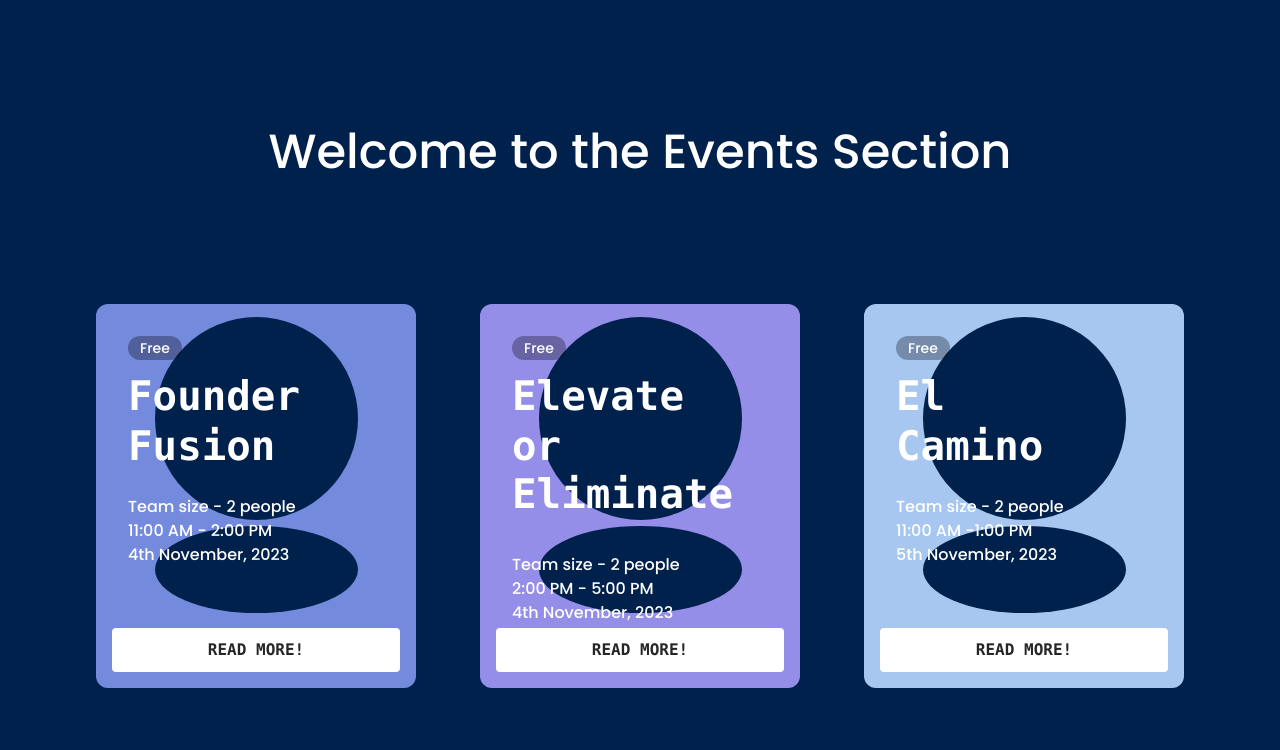
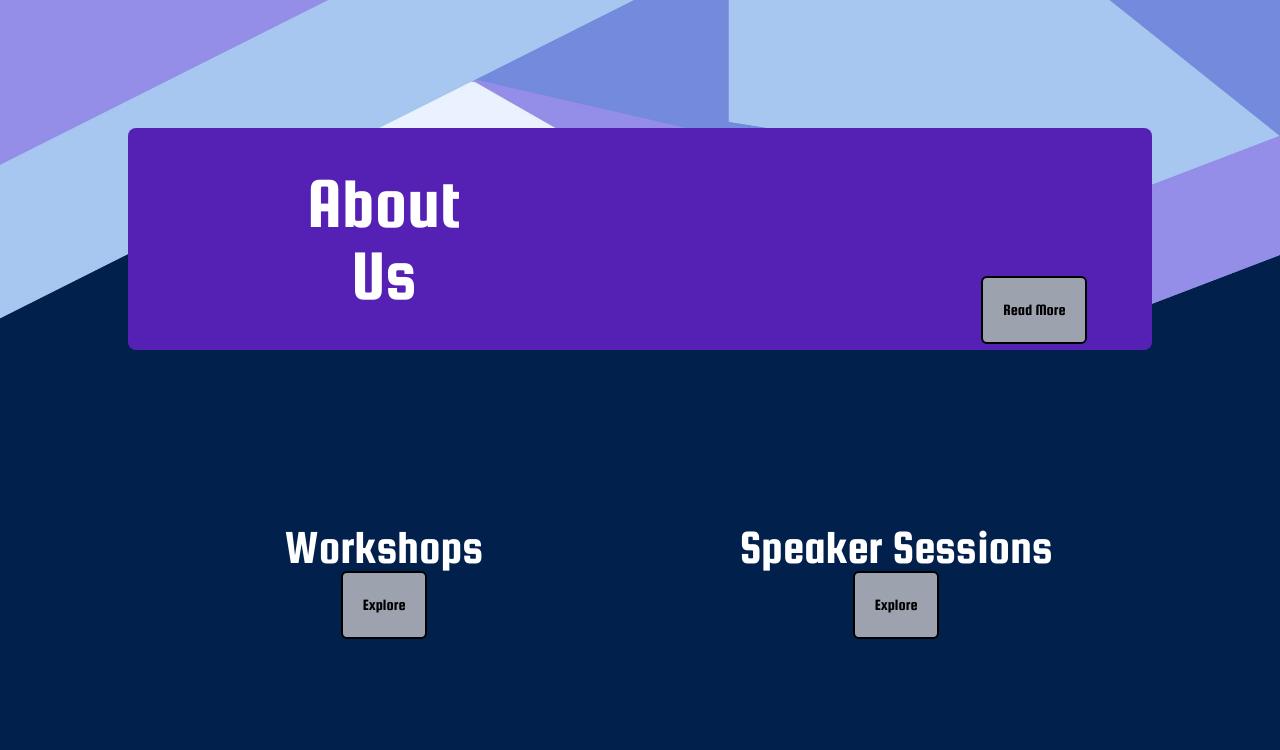
Before and after one commit to siddarthpai/E-Summit, a Next.js app in the folder e-summit/: page / in a window 1280 px wide. Shown: the part 800-1550 px from the top of the page. Built offline with nearby package versions, Linux system fonts and the light colour scheme.

Commit message:
added about us

```diff
--- a/e-summit/src/app/About.js
+++ /dev/null
@@ -1,45 +0,0 @@
-"use client";
-import React from "react";
-import { Slide } from "react-reveal";
-function About() {
-  return (
-    <div
-      class="h-screen w-full border-black border-4"
-      style={{ backgroundColor: "#96b3d8" }}
-    >
-      <div className="flex justify-center align-center">
-        <h2 class="text-7xl font-bold m-16  hover:text-blue-950">About</h2>
-      </div>
-      <div class="grid grid-rows-2 gap-16  text-center lg:text-3xl ">
-        <Slide left cascade>
-          <div>
-            <p class="mb-8 lg:mb-16  ">
-              ESummit’23 is one of Bangalore’s biggest entrepreneurial events
-              held over the span of three days and is a gateway to a world of
-              innovation and entrepreneurship.
-            </p>
-            <p class="">
-              Here’s your chance to put your entrepreneurial skills to the test
-              and win exciting prizes. You can also explore captivating talks,
-              enriching workshops, connect with like-minded individuals.
-            </p>
-          </div>
-        </Slide>
-        <Slide left cascade>
-          <div>
-            <p class="mb-8 lg:mb-16 ">
-              It is the perfect opportunity to fuel your entrepreneurial
-              aspirations and expand your horizons.
-            </p>
-            <p class="">
-              Mark your calendars for the{" "}
-              <u>3rd, 4th and 5th of November, 2023!</u>
-            </p>
-          </div>
-        </Slide>
-      </div>
-    </div>
-  );
-}
-
-export default About;
--- /dev/null
+++ b/e-summit/src/app/AboutUs/About.js
@@ -0,0 +1,157 @@
+"use client";
+
+import React from "react";
+import { Dialog, DialogContent, DialogActions } from "@material-ui/core";
+import { useState } from "react";
+import "./style.css";
+import { Squada_One } from "next/font/google";
+
+const squada = Squada_One({ subsets: ["latin"], weight: "400" });
+
+export default function About() {
+  const myStyle = {
+    backgroundImage: "url('/invertedbg.jpeg')",
+    backgroundSize: "100% 100%",
+    backgroundRepeat: "no-repeat",
+  };
+
+  const [open, setOpen] = useState(false);
+  const [comingSoonOpen, setComingSoonOpen] = useState(false);
+
+  const handleClickOpen = () => {
+    setOpen(true);
+  };
+
+  const handleClose = () => {
+    setOpen(false);
+  };
+  const handleExploreClick = () => {
+    setComingSoonOpen(true);
+  };
+
+  const handleComingSoonClose = () => {
+    setComingSoonOpen(false);
+  };
+
+  return (
+    <div style={myStyle} className="bg-fixed">
+      <div className={`h-screen text-white ${squada.className}`}>
+        <div className="flex flex-box justify-center align-center text-center">
+          <div className="m-16 lg:m-32 grid grid-rows-3 h-screen w-full">
+            <div className="rounded-lg grid grid-cols-2 bg-purple-800 h-5/6 ">
+              <div className="flex items-center justify-center">
+                <h1 className="text-5xl lg:text-7xl align-middle">
+                  About <br /> Us
+                </h1>
+              </div>
+
+              <button
+                className="relative top-2/3 left-1/4 lg:left-2/3 right- border-2 border-black p-2 rounded-md bg-gray-400 text-black lg:p-5 w-fit h-fit "
+                onClick={handleClickOpen}
+              >
+                Read More
+              </button>
+            </div>
+            <div className="grid gap-16mt-32 lg:grid lg:grid-cols-2">
+              <div className="bg-transperant w">
+                <div className="mt-16 mb-16 lg:mt-32 lg:mb-32">
+                  <h1 className="text-5xl">Workshops</h1>
+                  <button
+                    className="border-2 border-black p-2 rounded-md bg-gray-400 text-black lg:p-5"
+                    onClick={handleExploreClick}
+                  >
+                    Explore
+                  </button>
+                </div>
+              </div>
+              <div className="bg-transperant w">
+                <div className="mt-16 lg:mt-32 lg:mb-32">
+                  <h1 className="text-5xl">Speaker Sessions</h1>
+                  <button
+                    className="border-2 border-black p-2 rounded-md bg-gray-400 text-black lg:p-5"
+                    onClick={handleExploreClick}
+                  >
+                    Explore
+                  </button>
+                </div>
+              </div>
+            </div>
+          </div>
+        </div>
+        <Dialog
+          id="Dialog-box"
+          open={open}
+          onClose={handleClose}
+          PaperProps={{
+            style: {
+              minHeight: "75%",
+              maxHeight: "75%",
+              maxWidth: "75%",
+              minWidth: "75%",
+              backgroundColor: "#00214C",
+              color: "white",
+              fontFamily: squada.fontFamily,
+              borderRadius: "40px",
+            },
+          }}
+        >
+          <h1 className="m-8 text-xl lg:text-3xl" style={{ color: "white" }}>
+            About ESummit'23
+          </h1>
+          <hr />
+          <DialogContent>
+            <div>
+              <p className="text-xl lg:text-2xl mt-5">
+                ESummit’23 is one of Bangalore’s biggest entrepreneurial events
+                held over the span of three days and is a gateway to a world of
+                innovation and entrepreneurship.
+              </p>
+              <p className="text-xl lg:text-2xl mt-5">
+                Here’s your chance to put your entrepreneurial skills to the
+                test and win exciting prizes. You can also explore captivating
+                talks, enriching workshops, connect with like-minded
+                individuals.
+              </p>
+            </div>
+          </DialogContent>
+          <DialogActions style={{ padding: "32px 32px" }}>
+            <button
+              onClick={handleClose}
+              className="absolute bottom-4 left-4 right-4 z-20 rounded border-2 border-white bg-white py-2 text-center font-mono font-black uppercase text-neutral-800 backdrop-blur transition-colors hover:bg-white/30 hover:text-white"
+            >
+              Close
+            </button>
+          </DialogActions>
+        </Dialog>
+        <Dialog
+          open={comingSoonOpen}
+          onClose={handleComingSoonClose}
+          PaperProps={{
+            style: {
+              minHeight: "200px",
+              backgroundColor: "rgba(0, 0, 0, 0.7)",
+              color: "white",
+              fontFamily: squada.fontFamily,
+              borderRadius: "20px",
+              padding: "32px",
+              textAlign: "center",
+            },
+          }}
+        >
+          <h1 className="text-3xl mb-4">Coming Soon!</h1>
+          <p className="text-lg">
+            We'll be releasing this soon! Stay tuned for updates!
+          </p>
+          <DialogActions>
+            <button
+              onClick={handleComingSoonClose}
+              className="border-2 border-white p-2 rounded-md bg-transparent text-white mt-4"
+            >
+              Close
+            </button>
+          </DialogActions>
+        </Dialog>
+      </div>
+    </div>
+  );
+}
--- /dev/null
+++ b/e-summit/src/app/AboutUs/style.css
@@ -0,0 +1,10 @@
+#Dialog-box {
+  backdrop-filter: blur(8px);
+  background-color: rgba(255, 255, 255, 0.3);
+  text-align: center;
+  border-radius: 10px;
+}
+
+#Dialog-box .font-mono {
+  font-family: "Poppins", sans-serif; /* Apply Poppins font */
+}
--- a/e-summit/src/app/navbar/Navbar.js
+++ b/e-summit/src/app/navbar/Navbar.js
@@ -107,6 +107,16 @@ export default function Navbar() {
                 <ul className="MENU-LINK-MOBILE-OPEN flex flex-col items-center justify-between min-h-[250px]">
                   <li className="border-b border-gray-400 my-8 uppercase">
                     <ScrollLink
+                      to="aboutus"
+                      smooth={true}
+                      duration={500}
+                      onClick={handleCloseMenu}
+                    >
+                      About Us
+                    </ScrollLink>
+                  </li>
+                  <li className="border-b border-gray-400 my-8 uppercase">
+                    <ScrollLink
                       to="events"
                       smooth={true}
                       duration={500}
@@ -121,6 +131,7 @@ export default function Navbar() {
                   >
                     <a href="/history">History</a>
                   </li>
+
                   <li className="border-b border-gray-400 my-8 uppercase">
                     <ScrollLink
                       to="contact"
--- a/e-summit/src/app/page.js
+++ b/e-summit/src/app/page.js
@@ -1,7 +1,7 @@
 "use client";
 import React from "react";
 import Landing from "./landingpage/page";
-import About from "./About";
+import About from "./AboutUs/About";
 import Events from "./events/Events";
 import Navbar from "./navbar/Navbar";
 import ContactUs from "./ContactUs/contactUs";
@@ -11,9 +11,13 @@ export default function Home() {
     <div>
       <Navbar />
       <Landing />
+      <div id="aboutus">
+        <About />
+      </div>
       <div id="events">
         <Events />
       </div>
+
       <div id="contact">
         <ContactUs />
       </div>
```
Also changed, not shown: e-summit/src/app/carousels/AboutUsCarousel.js (+8 -8 lines), e-summit/public/invertedbg.jpeg (added).
